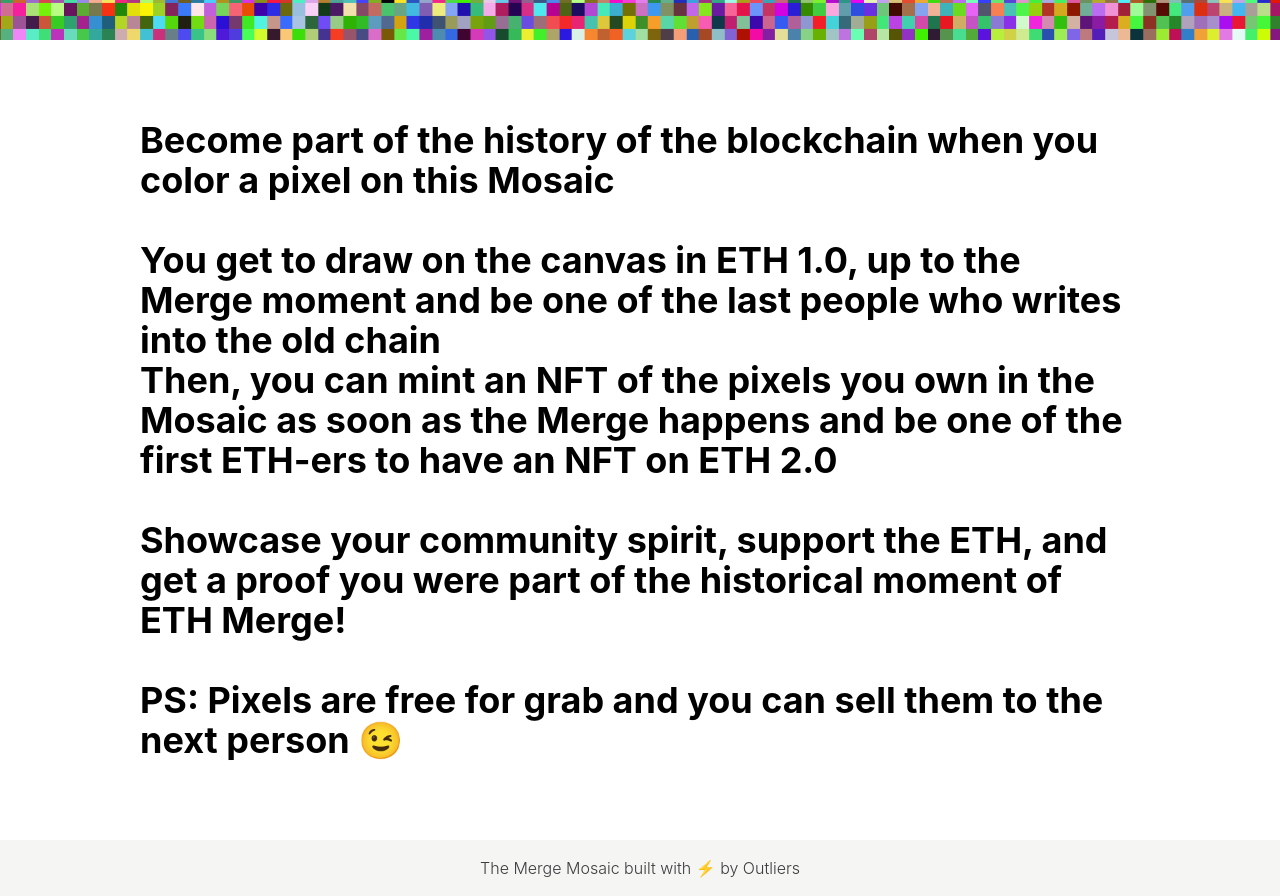
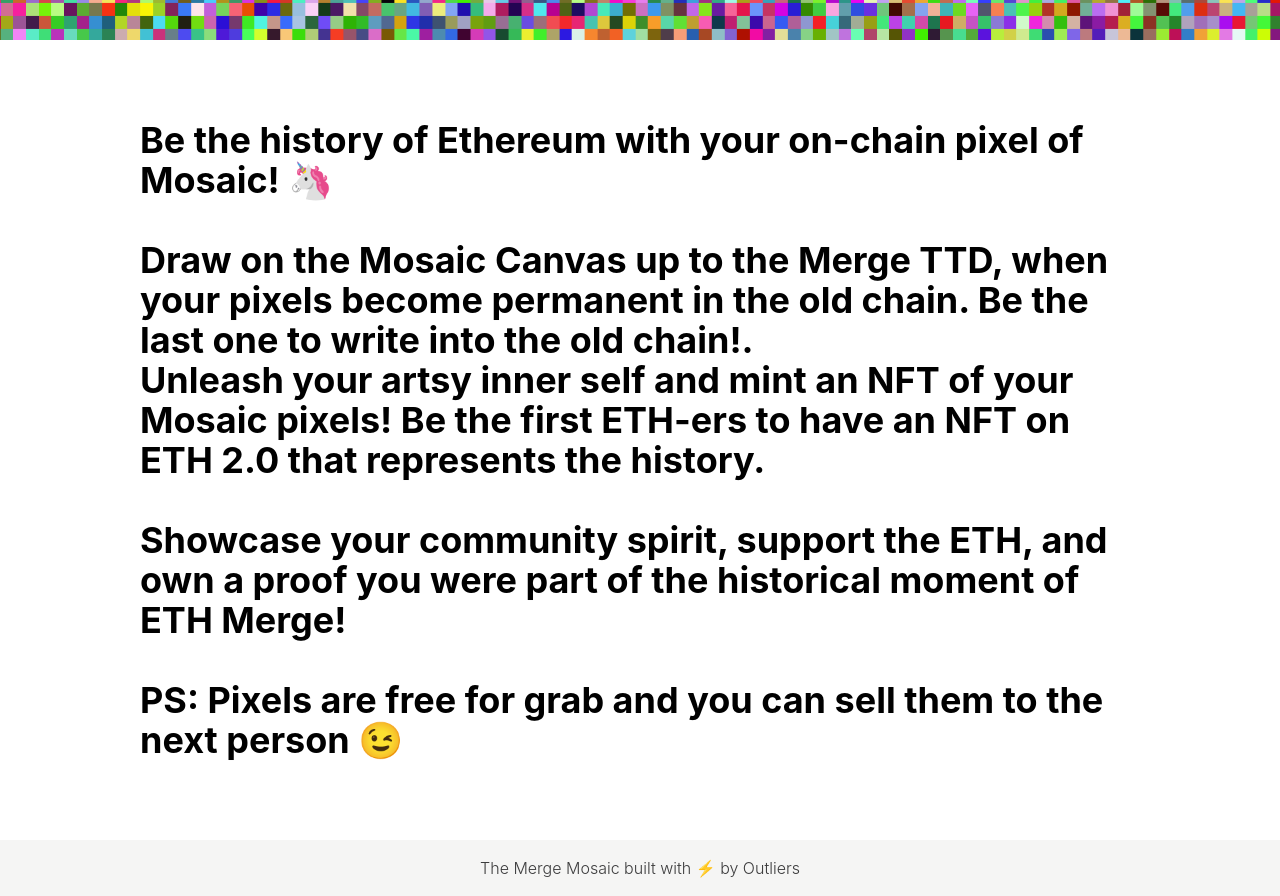
Before and after one commit to jdubpark/Lightning-Lizards-TheMerge-Frontend, a Next.js app: page / in a window 1280 px wide. Shown: the part 720-1616 px from the top of the page. Built offline with nearby package versions, Linux system fonts and the light colour scheme; what @rainbow-me/rainbowkit, wagmi would draw is missing.

Commit message:
fix intro

```diff
--- a/pages/index.tsx
+++ b/pages/index.tsx
@@ -40,19 +40,19 @@
     return (
         <div className="flex flex-row justify-center py-20 mx-auto max-w-[85%]">
             <p className="text-2xl md:text-4xl font-bold max-w-[1000px]">
-                Become part of the history of the blockchain when you color a
-                pixel on this Mosaic
+                Be the history of Ethereum with your on-chain pixel of Mosaic! 🦄
                 <br />
                 <br />
-                You get to draw on the canvas in ETH 1.0, up to the Merge moment
-                and be one of the last people who writes into the old chain
+                Draw on the Mosaic Canvas up to the Merge TTD, when your pixels
+                become permanent in the old chain. Be the last one to write
+                into the old chain!.
                 <br />
-                Then, you can mint an NFT of the pixels you own in the Mosaic as
-                soon as the Merge happens and be one of the first ETH-ers to
-                have an NFT on ETH 2.0
+                Unleash your artsy inner self and mint an NFT of your Mosaic pixels!
+                Be the first ETH-ers to have an NFT on ETH 2.0 that represents the
+                history.
                 <br />
                 <br />
-                Showcase your community spirit, support the ETH, and get a proof
+                Showcase your community spirit, support the ETH, and own a proof
                 you were part of the historical moment of ETH Merge!
                 <br />
                 <br />
```
